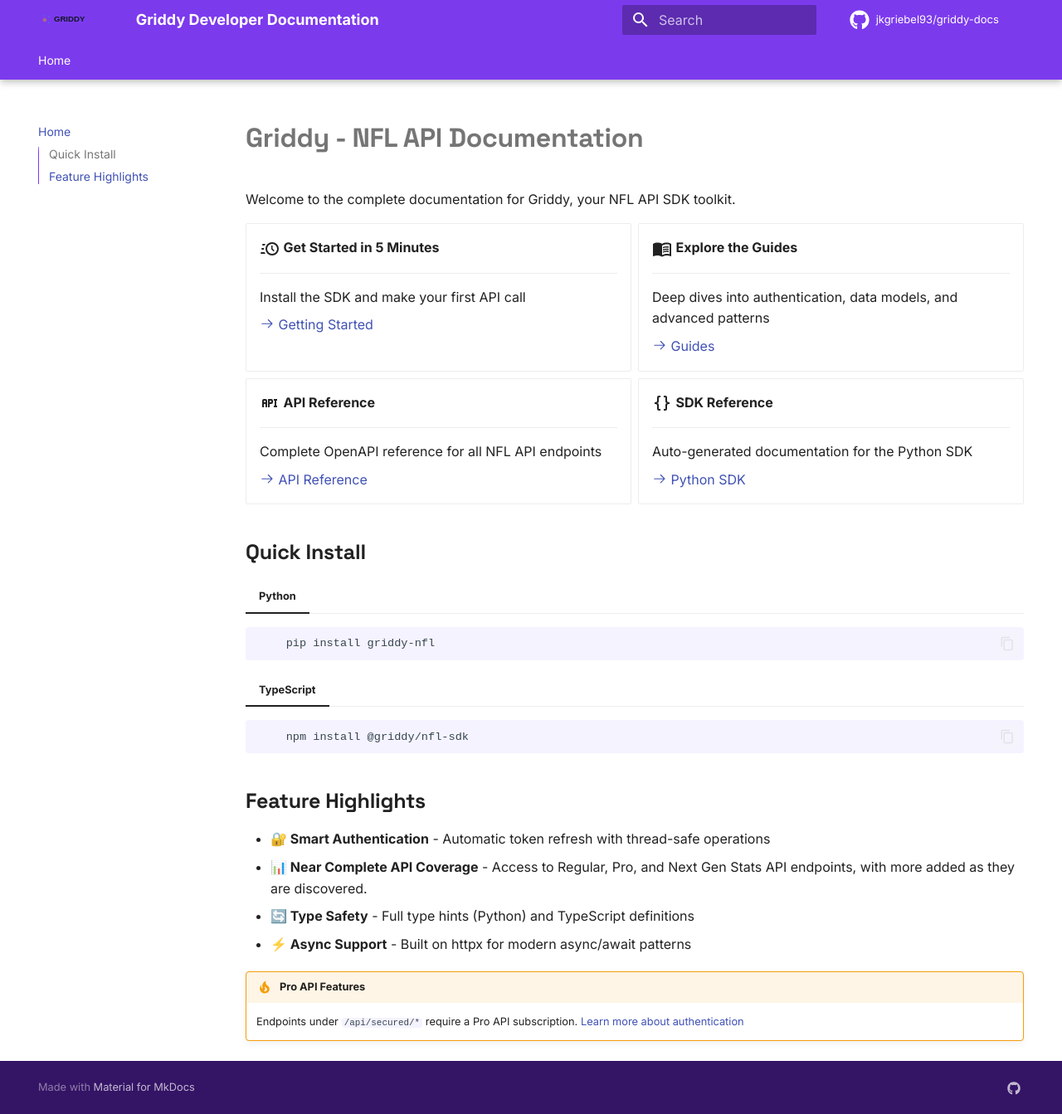
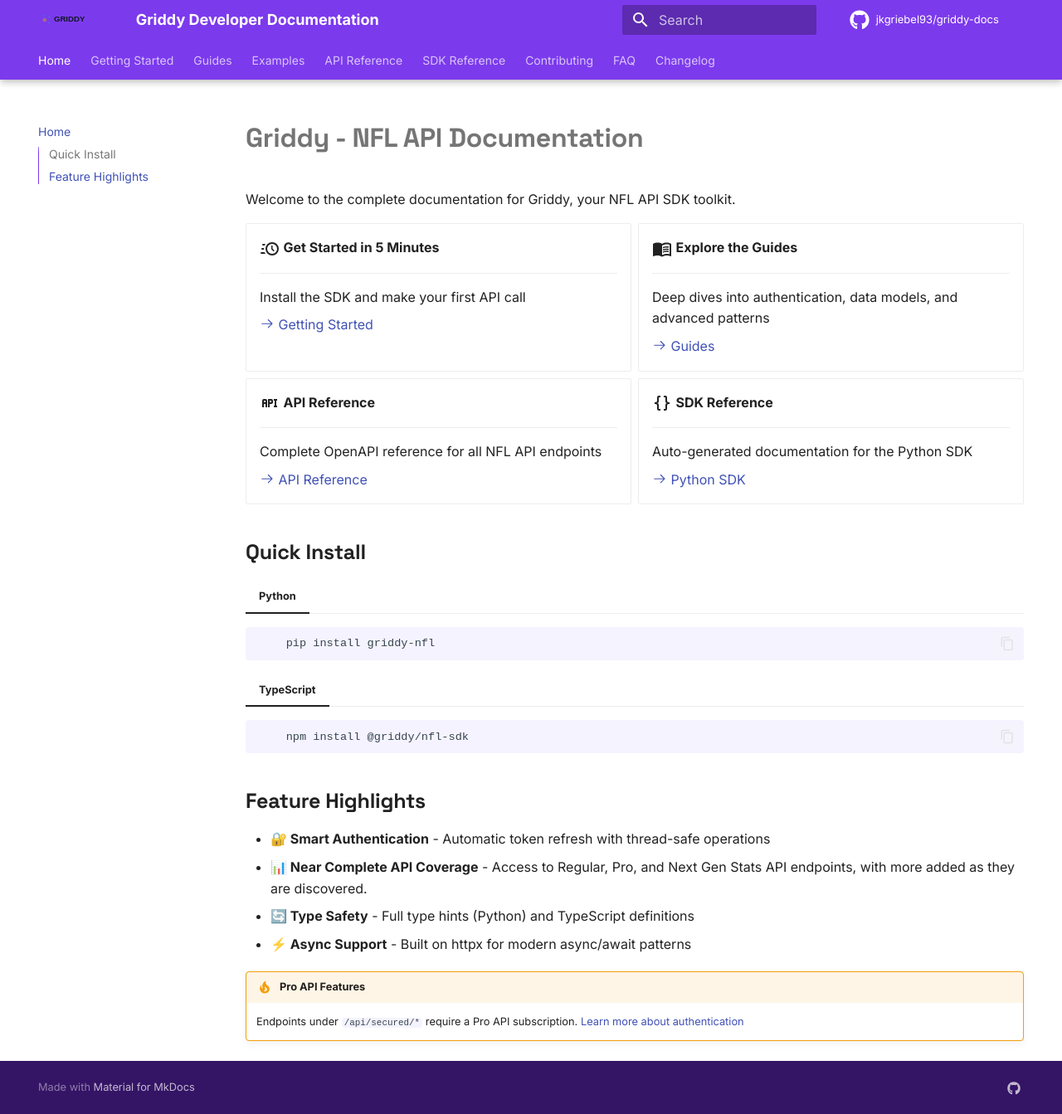
Before and after one commit to jkgriebel93/griddy-docs, an MkDocs documentation site: the page built from docs/docs/index.md, in a window 1280 px wide and 1343 px high. Shown: the whole window at 83% size. Built offline with MkDocs 1.6.1 and Material for MkDocs 9.7.7, drawn with Linux system fonts in a browser that asks for light colours; some web fonts are replaced; comment, search, counter and statistics services are not loaded; the version menu is left out; some of the changed lines change nothing that is shown.

```diff
--- a/docs/docs/stylesheets/extra.css
+++ b/docs/docs/stylesheets/extra.css
@@ -1,6 +1,6 @@
 /* Griddy Electric Grid Color Palette */
 [data-md-color-scheme="griddy"] {
-   --md-text-font: "Inter";
+  --md-text-font: "Inter";
   --md-code-font: "JetBrains Mono";
   --md-primary-fg-color: #7C3AED;        /* Electric Purple */
   --md-primary-fg-color--light: #A78BFA;
--- a/docs/mkdocs.yml
+++ b/docs/mkdocs.yml
@@ -12,10 +12,6 @@
 
   palette:
     scheme: griddy
-
-  # font:
-  #   text: Space Grotesk
-  #   code: Jetbrains Mono
 
   features:
     - navigation.instant
@@ -71,55 +67,55 @@
       separator: '[\s\-,:!=\[\]()"/]+|(?!\b)(?=[A-Z][a-z])|\.(?!\d)|&[lg]t;'
 
   # Auto generated docs for Python SDK
-  # - gen-files:
-  #     scripts:
-  #       - gen_ref_pages.py
+  - gen-files:
+      scripts:
+        - gen_ref_pages.py
 
-  # - literate-nav:
-  #     nav_file: SUMMARY.md
+  - literate-nav:
+      nav_file: SUMMARY.md
 
-  # - mkdocstrings:
-  #     default_handler: python
-  #     handlers:
-  #       python:
-  #         paths:
-  #           - ../tmp/python-sdk/src
-  #         options:
-  #           docstring_style: google
-  #           docstring_options:
-  #             ignore_init_summary: false
-  #           docstring_section_style: spacy
-  #
-  #           show_root_heading: true
-  #           show_root_full_path: false
-  #           show_root_toc_entry: true
-  #           show_symbol_type_heading: true
-  #           show_symbol_type_toc: true
-  #           show_category_heading: true
-  #
-  #           members_order: source
-  #           group_by_category: true
-  #           show_submodules: false
-  #
-  #           show_signatures: true
-  #           show_signature_annotations: true
-  #           separate_signature: true
-  #           signature_crossrefs: true
-  #
-  #           show_source: true
-  #
-  #           show_bases: true
-  #           show_inheritance_diagram: true
-  #
-  #           merge_init_into_class: true
-  #
-  #           inherited_members: false
-  #           filters:
-  #             - "!^_"        # Exclude private members
-  #             - "^__init__$" # But include __init__
+  - mkdocstrings:
+      default_handler: python
+      handlers:
+        python:
+          paths:
+            - ../tmp/python-sdk/src
+          options:
+            docstring_style: google
+            docstring_options:
+              ignore_init_summary: false
+            docstring_section_style: spacy
 
-  # - minify:
-  #     minify_html: true
+            show_root_heading: true
+            show_root_full_path: false
+            show_root_toc_entry: true
+            show_symbol_type_heading: true
+            show_symbol_type_toc: true
+            show_category_heading: true
+
+            members_order: source
+            group_by_category: true
+            show_submodules: false
+
+            show_signatures: true
+            show_signature_annotations: true
+            separate_signature: true
+            signature_crossrefs: true
+
+            show_source: true
+
+            show_bases: true
+            show_inheritance_diagram: true
+
+            merge_init_into_class: true
+
+            inherited_members: false
+            filters:
+              - "!^_"        # Exclude private members
+              - "^__init__$" # But include __init__
+
+  - minify:
+      minify_html: true
 
 validation:
   nav:
@@ -127,48 +123,48 @@
 
 nav:
   - Home: index.md
-  # - Getting Started:
-  #   - getting-started/index.md
-  #   - Installation: getting-started/installation.md
-  #   - Authentication: getting-started/authentication.md
-  #   - Python Quickstart: getting-started/quickstart-python.md
-  #   # - TypeScript Quickstart: getting-started/quickstart-typescript.md  # Not yet implemented
-  #   # - Choosing an SDK: getting-started/choosing-sdk.md  # Not yet implemented
-  # - Guides:
-  #   - guides/index.md
-  #   - Authentication:
-  #     - Browser Tokens: guides/authentication/browser-tokens.md
-  #     - Token Refresh: guides/authentication/token-refresh.md
-  #     - Pro API: guides/authentication/pro-api-auth.md
-  #   - Data Models:
-  #     - Players: guides/data-models/players.md
-  #     - Games: guides/data-models/games.md
-  #     - Statistics: guides/data-models/stats.md
-  #   - Streaming:
-  #     - Overlay Basics: guides/streaming/overlay-basics.md
-  #     - Real-Time Data: guides/streaming/real-time-data.md
-  #   - Common Patterns:
-  #     - Rate Limiting: guides/common-patterns/rate-limiting.md
-  #     - Caching: guides/common-patterns/caching.md
-  #     - Error Handling: guides/common-patterns/error-handling.md
-  # - Examples:
-  #   - examples/index.md
-  #   - Python:
-  #     - Player Stats: examples/python/fetch-player-stats.md
-  #     - Game Predictions: examples/python/game-predictions.md
-  #     - Fantasy Integration: examples/python/fantasy-integration.md
-  # - API Reference:
-  #   - NFL API: api-reference/index.html
-  # - SDK Reference:
-  #   - sdk-reference/index.md
-  #   # Python SDK reference is auto-generated by gen_ref_pages.py
-  #   # - TypeScript SDK: sdk-reference/typescript/index.html  # Not yet implemented
-  # - Contributing:
-  #   - contributing/index.md
-  #   - SDK Development: contributing/sdk-development.md
-  #   - Documentation: contributing/documentation.md
-  # - FAQ: faq.md
-  # - Changelog: changelog.md
+  - Getting Started:
+    - getting-started/index.md
+    - Installation: getting-started/installation.md
+    - Authentication: getting-started/authentication.md
+    - Python Quickstart: getting-started/quickstart-python.md
+    # - TypeScript Quickstart: getting-started/quickstart-typescript.md  # Not yet implemented
+    # - Choosing an SDK: getting-started/choosing-sdk.md  # Not yet implemented
+  - Guides:
+    - guides/index.md
+    - Authentication:
+      - Browser Tokens: guides/authentication/browser-tokens.md
+      - Token Refresh: guides/authentication/token-refresh.md
+      - Pro API: guides/authentication/pro-api-auth.md
+    - Data Models:
+      - Players: guides/data-models/players.md
+      - Games: guides/data-models/games.md
+      - Statistics: guides/data-models/stats.md
+    - Streaming:
+      - Overlay Basics: guides/streaming/overlay-basics.md
+      - Real-Time Data: guides/streaming/real-time-data.md
+    - Common Patterns:
+      - Rate Limiting: guides/common-patterns/rate-limiting.md
+      - Caching: guides/common-patterns/caching.md
+      - Error Handling: guides/common-patterns/error-handling.md
+  - Examples:
+    - examples/index.md
+    - Python:
+      - Player Stats: examples/python/fetch-player-stats.md
+      - Game Predictions: examples/python/game-predictions.md
+      - Fantasy Integration: examples/python/fantasy-integration.md
+  - API Reference:
+    - NFL API: api-reference/index.html
+  - SDK Reference:
+    - sdk-reference/index.md
+    # Python SDK reference is auto-generated by gen_ref_pages.py
+    # - TypeScript SDK: sdk-reference/typescript/index.html  # Not yet implemented
+  - Contributing:
+    - contributing/index.md
+    - SDK Development: contributing/sdk-development.md
+    - Documentation: contributing/documentation.md
+  - FAQ: faq.md
+  - Changelog: changelog.md
 
 extra:
   social:
```
